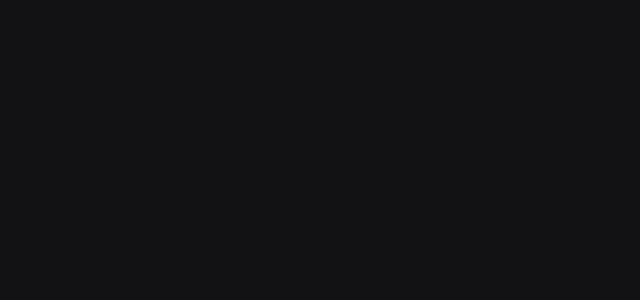
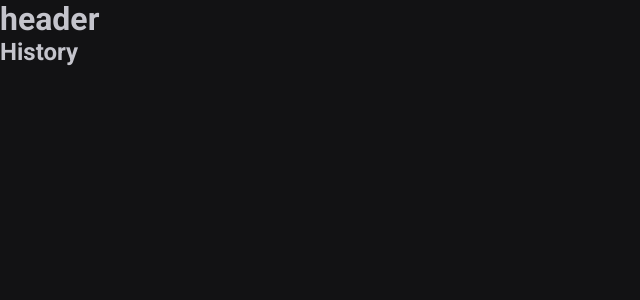
Before and after one commit to Yures1lva/02-ignite-timer, a React (Vite) app: page /history in a window 1280 px wide. Before the commit this address had no page. Shown: the top 300 px of the page, without its empty margins (0-640 px from the left). Built offline with nearby package versions, Linux system fonts and the light colour scheme.

Commit message:
introduzindo layout default a aplicação

```diff
--- a/src/Router.tsx
+++ b/src/Router.tsx
@@ -1,12 +1,15 @@
 import { Routes, Route } from 'react-router-dom'
 import { Home } from './pages/Home'
 import { History } from './pages/History'
+import { DefaultLayout } from './layouts/DefaultLayout'
 
 export function Router() {
   return (
     <Routes>
-      <Route path="/" element={<Home />} />
-      <Route path="/" element={<History />} />
+      <Route path="/" element={<DefaultLayout />}>
+        <Route path="/" element={<Home />} />
+        <Route path="/history" element={<History />} />
+      </Route>
     </Routes>
   )
 }
--- /dev/null
+++ b/src/components/Header.tsx
@@ -0,0 +1,7 @@
+export function Header() {
+  return (
+    <>
+      <h1>header</h1>
+    </>
+  )
+}
--- /dev/null
+++ b/src/layouts/DefaultLayout.tsx
@@ -0,0 +1,11 @@
+import { Outlet } from 'react-router-dom'
+import { Header } from '../components/Header'
+
+export function DefaultLayout() {
+  return (
+    <div>
+      <Header />
+      <Outlet />
+    </div>
+  )
+}
```
